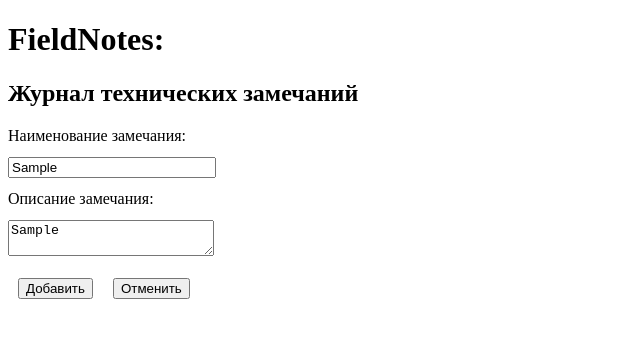
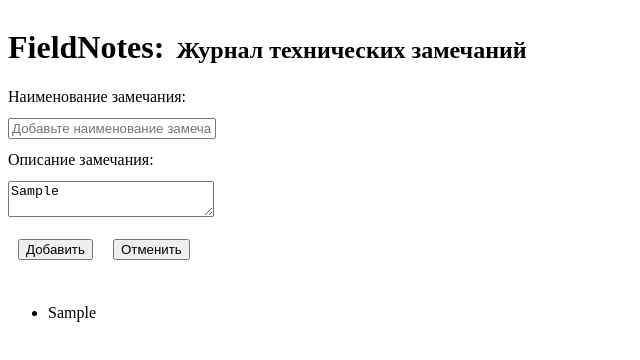
Before and after one commit to EvgeniiPetrov/FieldNotes, a Vue app in the folder frontend/: page / in a window 1280 px wide. Both pictures are taken after typing "Sample", "Sample" into the empty fields and a click on the button "Добавить". Shown: the top 360 px of the page, without its empty margins (0-640 px from the left). Built offline with nearby package versions, Linux system fonts and the light colour scheme.

Commit message:
feat: save noteTitle value to array

```diff
--- a/frontend/src/App.vue
+++ b/frontend/src/App.vue
@@ -4,31 +4,51 @@ const appTitle = ref("FieldNotes:")
 const subTitle = ref("Журнал технических замечаний")
 const noteTitle = ref("")
 const noteDescription = ref("")
+const noteTitles = ref<string[]>([])
 
 function clearInput() {
   noteDescription.value = ""
   noteTitle.value = ""
 }
 
+function addValueToNoteTitles(value: string) {
+  noteTitles.value.push(value)
+  clearNoteTitle()
+}
+
+function clearNoteTitle() {
+  noteTitle.value = ""
+}
+
+
 </script>
 
 
 <template>
   <div>
-    <div>
+    <div class="formButtons">
       <h1>{{ appTitle }}</h1>
       <h2>{{ subTitle }}</h2>
     </div>
     <form class="mainForm">
-      <label for="idNoteTitle">Наименование замечания:</label>
-      <input id="idNoteTitle" v-model="noteTitle" type="text" placeholder="Добавьте наименование замечания">
-      <label for="idNoteDescription">Описание замечания: </label>
+        <label for="idNoteTitle">Наименование замечания:</label>
+        <input id="idNoteTitle" v-model="noteTitle" type="text" placeholder="Добавьте наименование замечания">
+        <label for="idNoteDescription">Описание замечания: </label>
       <textarea id="idNoteDescription" v-model="noteDescription" placeholder="Введите полное описание замечания"></textarea>
       <div >
-        <button class="buttons" type="button">Добавить</button>
+        <button @click="addValueToNoteTitles(noteTitle)" class="buttons" type="button">Добавить</button>
         <button @click="clearInput()" class="buttons" type="button">Отменить</button>
       </div>
     </form>
+  </div>
+
+  <br>
+  <div>
+    <ul v-for="value in noteTitles" :key="value">
+      <li>
+        {{value}}
+      </li>
+    </ul>
   </div>
 
 </template>
@@ -37,6 +57,13 @@ function clearInput() {
   .mainForm{
     display: flex;
     flex-direction: column;
+    gap: 12px;
+  }
+
+  .formButtons{
+    display: flex;
+    align-items: baseline;
+    flex-direction: row;
     gap: 12px;
   }
 
```
